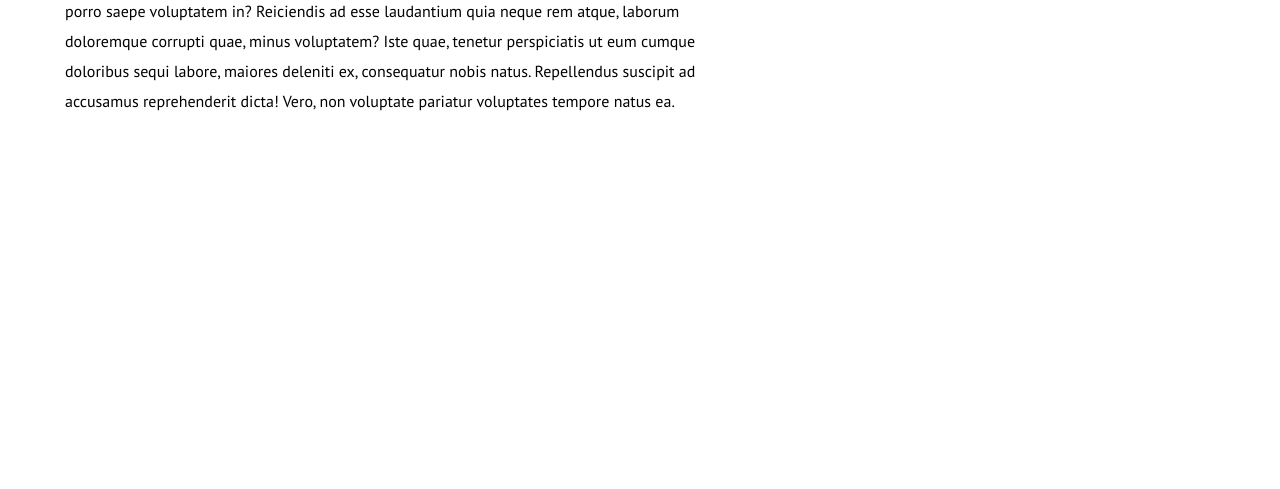
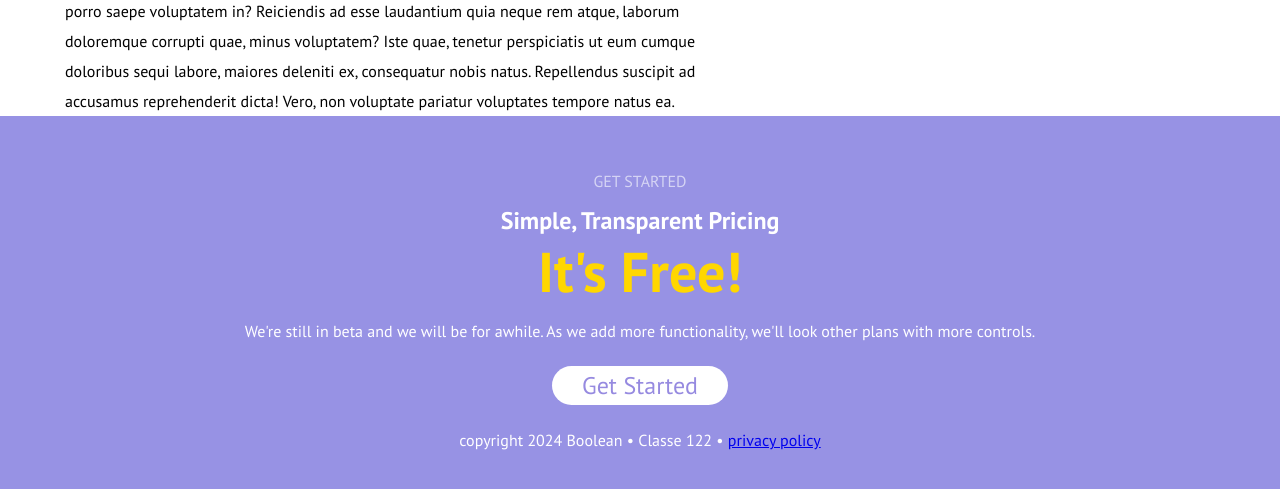
Before and after one commit to CiroMarra/htmlcss-responsive-layout, a plain HTML site: page index.html in a window 1280 px wide. Shown: the part 4162-4651 px from the top of the page. Before the commit the page ends 4278 px from the top, so only its background shows below. Drawn offline with Linux system fonts and the light colour scheme.

Commit message:
feat: end main and start a footer

```diff
--- a/index.html
+++ b/index.html
@@ -247,7 +247,6 @@
                             <p class="us-text">Lorem ipsum dolor sit amet consectetur, adipisicing elit. Ipsa aperiam dolorem ullam pariatur magnam cumque non quas fugit est, consequatur, autem laborum ipsum saepe ab ad nemo, natus sit libero.
                             Consequuntur odit, laudantium nobis iusto corrupti corporis consectetur iure quidem eligendi optio saepe! Autem quibusdam dolores eligendi aspernatur totam tenetur temporibus, unde quaerat beatae voluptate aperiam minima odit. Nobis, natus!
                             Assumenda, expedita error numquam cupiditate aspernatur fugit vitae veritatis, dolor, voluptatum deserunt provident minima! Ratione nostrum, quaerat magni excepturi atque unde natus. Dignissimos error soluta vero voluptas veniam nesciunt libero!</p>
-
                             <span class="us-text">Lorem ipsum dolor sit amet consectetur, adipisicing elit. Quibusdam optio mollitia atque, porro saepe voluptatem in? Reiciendis ad esse laudantium quia neque rem atque, laborum doloremque corrupti quae, minus voluptatem?
                             Iste quae, tenetur perspiciatis ut eum cumque doloribus sequi labore, maiores deleniti ex, consequatur nobis natus. Repellendus suscipit ad accusamus reprehenderit dicta! Vero, non voluptate pariatur voluptates tempore natus ea.</span>
                         </div>
@@ -258,17 +257,31 @@
                             <div class="us-img">
                                 <img src="img/about.jpg" alt="about" class="about-img">
                             </div>
-                            <p class="us-p">Lorem ipsum dolor
-                            Assumenda, expedita error numquam cupiditate aspernatur fugit vitae veritatis,</p>
+                                <p class="us-p">Lorem ipsum dolor
+                                Assumenda, expedita error numquam cupiditate aspernatur fugit vitae veritatis,</p>
                             <div class="intro-button"><button class="btn wrkbtn"><i class="fa-brands fa-linkedin"></i> Find me on linkedin</button></div>
                         </div>
                     </div>
                 </div>
-
             </div>
 
         </section>
+
+        <section id="started">
+            <div class="container">
+                <div class="start">
+                    <p>GET STARTED</p>
+                    <h2 class="start-white">Simple, Transparent Pricing</h2>
+                    <h1 class="h1-start">It's Free!</h1>
+                    <p class="start-white">We're still in beta and we will be for awhile. As we add more functionality, we'll look other plans with more controls.</p>
+                    <div class="intro-button"><button class="btn strbtn">Get Started</button></div>
+                    <div class="copyright"> copyright 2024 Boolean • Classe 122 • <a href="#"> privacy policy</a></div>
+
+                </div>
+
+            </div>
+        </section>
     </main>
-
+    <footer></footer>
 </body>
 </html>
--- a/style.css
+++ b/style.css
@@ -97,6 +97,20 @@ body {
             padding: 4px 30px;
             border-radius: 10px;
         }
+
+         /* /BOTTONI WORKING */
+
+         /* BOTTONI STARTED */
+         .strbtn {
+            color: #968ae0;
+            background-color: white;
+            padding: 4px 30px;
+            border-radius: 20px;
+            font-size: 24px;
+            margin-bottom: 20px;
+        }
+
+         /* /BOTTOINI STARTED */
     /* /BOTTONI */
 
 /* HEADER */
@@ -358,7 +372,7 @@ body {
     color: #9792e4;
     padding-left: 10px;
     position: absolute;
-    right: 66px;
+    right: 127px;
      top: 0;
 
 }
@@ -371,6 +385,37 @@ body {
     font-weight: 900;
 
 }
+/* ABOUT-US */
+/* STARTED */
+    #started {
+        background-color: #9792e4;
+    }
+
+    .start {
+        text-align: center;
+        color: #d5d4f4;
+        padding-top: 50px;
+        padding-bottom: 50px;
+    }
+
+    .start-white{
+        color: white;
+    }
+
+    .h1-start {
+        color: gold;
+        font-size: 56px;
+        margin-bottom: 30px;
+    }
+
+    .copyright {
+        color: white;
+
+    }
+   .copyright a:visited {
+        color: white;
+      }
+
 /* /MAIN */
 
 
```
